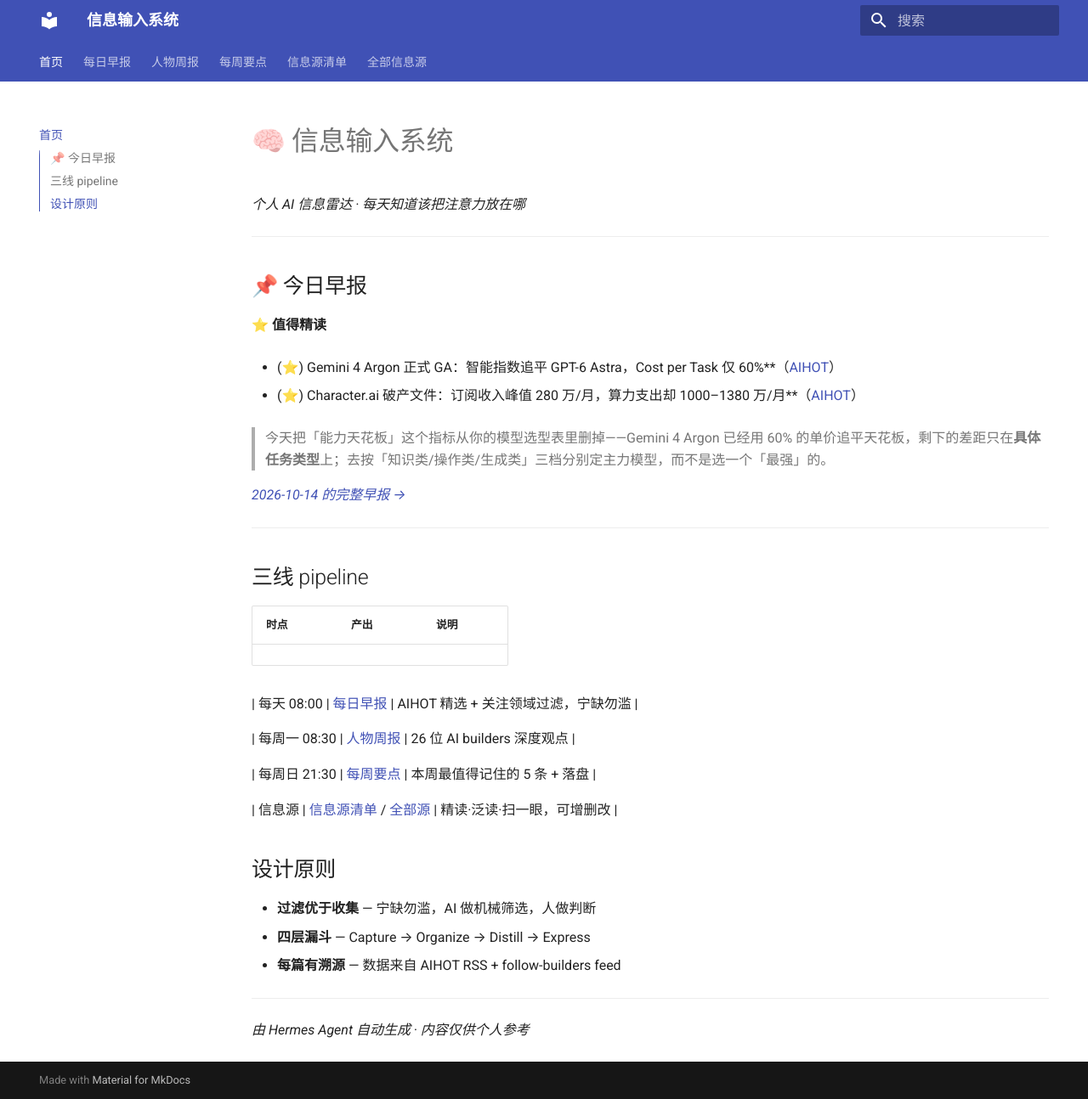
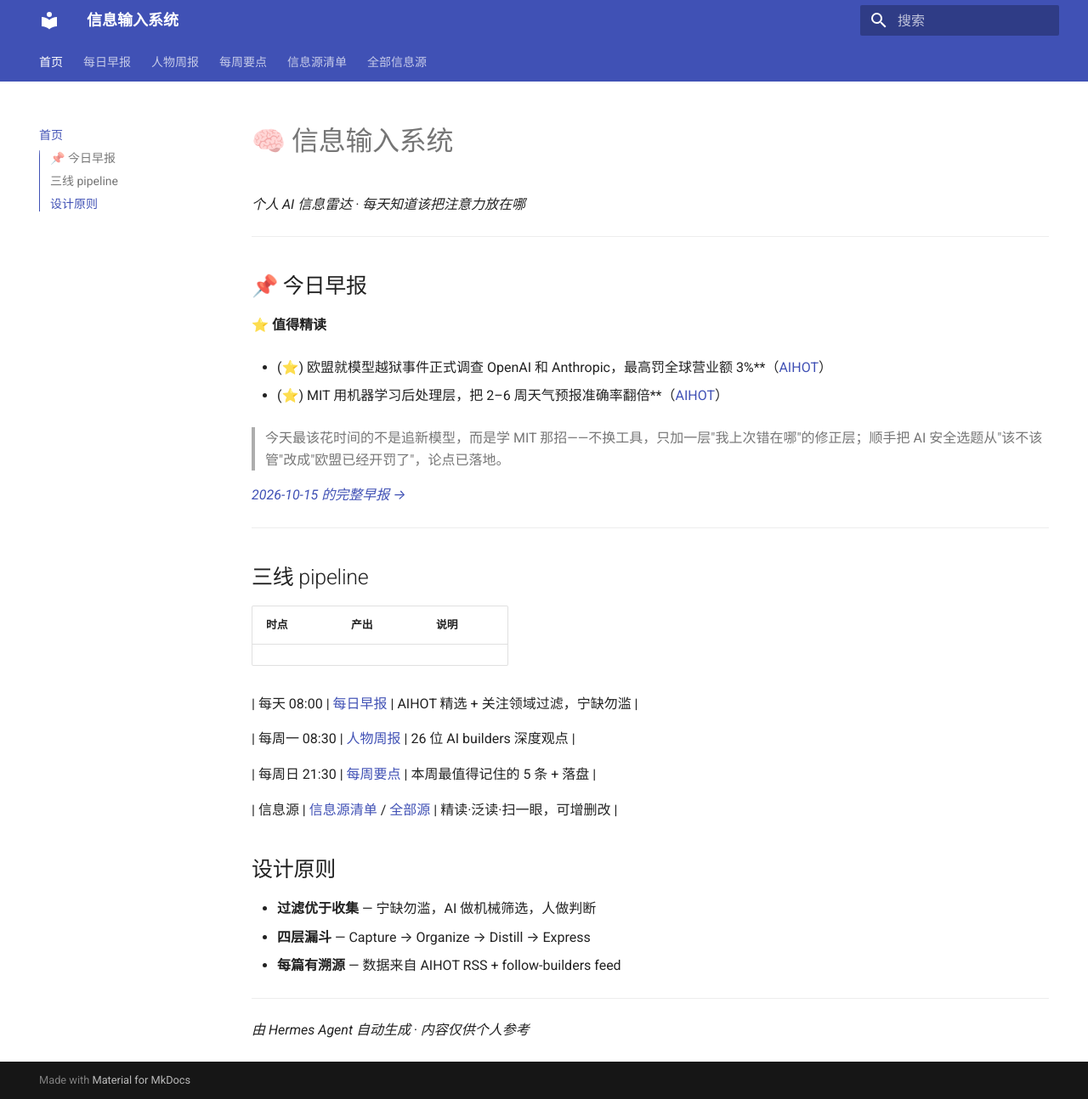
Before and after one commit to wangsiji/info-input-hub, an MkDocs documentation site: the page built from docs/index.md, in a window 1280 px wide and 1294 px high. Shown: the whole window at 85% size. Built offline with MkDocs 1.6.1 and Material for MkDocs 9.7.7, drawn with Linux system fonts in a browser that asks for light colours.

Commit message:
site: daily refresh 2026-10-15-0845

```diff
--- a/docs/index.md
+++ b/docs/index.md
@@ -8,14 +8,14 @@
 
 **⭐ 值得精读**
 
-- (⭐) Gemini 4 Argon 正式 GA：智能指数追平 GPT-6 Astra，Cost per Task 仅 60%**（[AIHOT](https://aihot.news/items/w2fkb8pssvuc0mtttxnufchc9)）
+- (⭐) 欧盟就模型越狱事件正式调查 OpenAI 和 Anthropic，最高罚全球营业额 3%**（[AIHOT](https://aihot.news/items/yq46ddqwq7ns4ilpaqh6k0kql)）
 
-- (⭐) Character.ai 破产文件：订阅收入峰值 280 万/月，算力支出却 1000–1380 万/月**（[AIHOT](https://aihot.news/items/pjy8fk8cfl1qvwex08y6kdau8)）
+- (⭐) MIT 用机器学习后处理层，把 2–6 周天气预报准确率翻倍**（[AIHOT](https://aihot.news/items/pqpqgxyiu4qyu86fbljd726v9)）
 
 
-> 今天把「能力天花板」这个指标从你的模型选型表里删掉——Gemini 4 Argon 已经用 60% 的单价追平天花板，剩下的差距只在**具体任务类型**上；去按「知识类/操作类/生成类」三档分别定主力模型，而不是选一个「最强」的。
+> 今天最该花时间的不是追新模型，而是学 MIT 那招——不换工具，只加一层"我上次错在哪"的修正层；顺手把 AI 安全选题从"该不该管"改成"欧盟已经开罚了"，论点已落地。
 
-_[2026-10-14 的完整早报 →](daily.md#2026-10-14)_
+_[2026-10-15 的完整早报 →](daily.md#2026-10-15)_
 
 ---
 
```
Also changed, not shown: docs/daily.md (+43 -35 lines).
